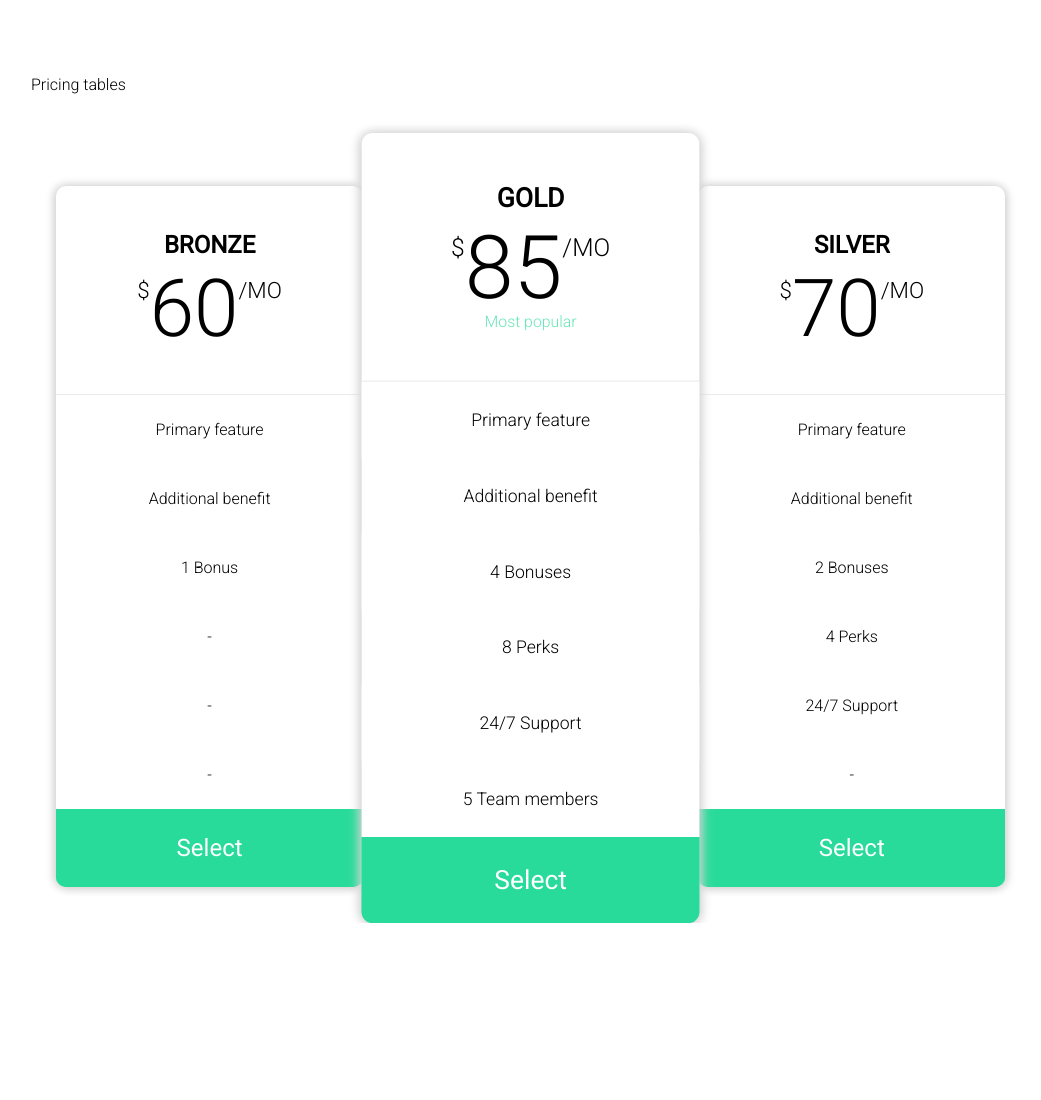
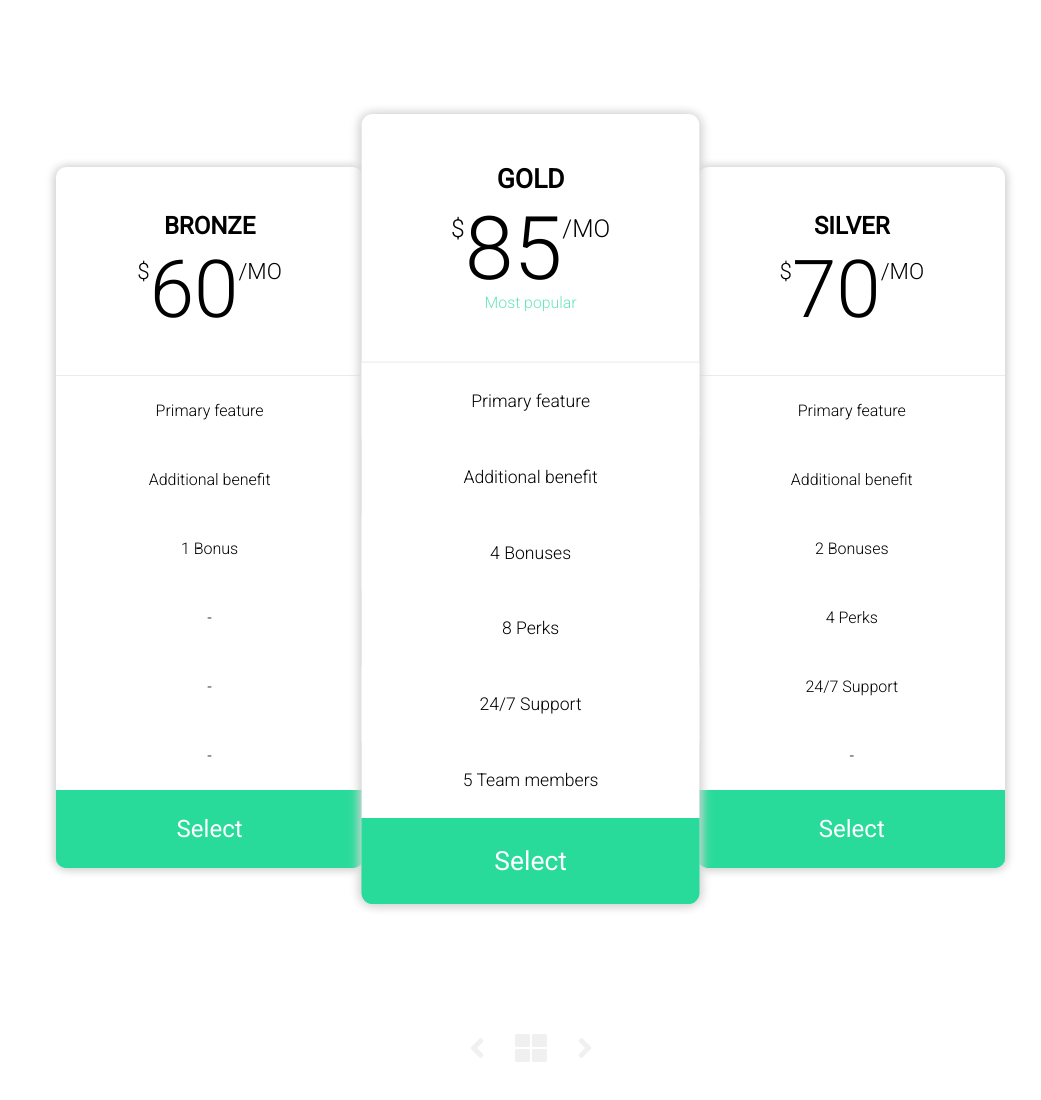
Before and after one commit to davidlower/pricing-table-css30-day10, a plain HTML site: page index.html in a window 1280 px wide. Shown: the whole page, without its empty margins (109-1150 px from the left). Before the commit the page ends 923 px from the top, so only its background shows below. Drawn offline with Linux system fonts and the light colour scheme.

Commit message:
added bottom navigation

```diff
--- a/index.html
+++ b/index.html
@@ -5,14 +5,13 @@
    <meta charset="UTF-8">
    <meta name="viewport" content="width=device-width, initial-scale=1.0">
    <meta http-equiv="X-UA-Compatible" content="ie=edge">
+   <link href="https://use.fontawesome.com/releases/v5.0.6/css/all.css" rel="stylesheet">
    <link rel="stylesheet" href="styles.css">
    <link href="https://fonts.googleapis.com/css?family=Roboto:300,400" rel="stylesheet">
    <title>Pricing table</title>
 </head>
 
 <body>
-   <p class="title">Pricing tables</p>
-
    <div class="pricing-table-container">
       <!-- TABLE 1 -->
 
@@ -20,7 +19,7 @@
          <div class="table-header">
             <h1>Bronze</h1>
             <p class="pricing"><span class="$">$</span>60<span class="month">/MO</60span></p>
-      </div>
+         </div>
       <ul>
          <li>Primary feature</li>
          <li>Additional benefit</li>
@@ -30,7 +29,7 @@
          <li>-</li>
       </ul>
       <div class="btn-background"><button>Select</button></div>
-   </div>
+      </div>
 
    <!-- TABLE 2 -->
 
@@ -69,6 +68,12 @@
       <div class="btn-background"><button>Select</button></div>
    </div>
 
+   <div class="navigation">
+            <a href="https://davidlower.github.io/modern-layouts-css30-day9/"><i class="fas fa-angle-left"></i></a>
+            <!-- <i class="fas fa-th"></i> -->
+            <a href="http://davidlower.co.uk/html/css3-in-30-days"><i class="fas fa-th-large"></i></a>
+            <a href="https://davidlower.github.io/sticky-menus-css30-day13-14-15/"><i class="fas fa-angle-right"></i></a>
+         </div>
 </div>
 
 </body>
--- a/styles.css
+++ b/styles.css
@@ -13,12 +13,8 @@ body {
    font-weight: 300;
 }
 
-.title {
-   margin: 75px 0;
-}
-
 .pricing-table-container {
-   margin: 0 auto;
+   margin: 15% auto 10%;
    padding: 0 2%;
 }
 
@@ -123,8 +119,6 @@ button:active {
    transform: translateY(2px);
 }
 
-
-
 /* ENLARGING MIDDLE TABLE */
 
 .gold {
@@ -164,22 +158,55 @@ button:active {
    -2px 0px 10px #d2d2d2;
 }
 
+/* BOTTOM NAVIGATION */
+
+.navigation {
+   display: flex;
+   align-items: flex-end;
+   justify-content: center;
+
+   height: 200px;
+   margin: 0 auto;
+
+   font-size: 2rem;
+}
+
+a {
+   text-decoration: none;
+   opacity: 0.7;
+   color: #ebebeb;
+}
+
+.navigation a:nth-child(2) {
+   padding: 0 30px;
+}
+
+.navigation a:hover {
+   cursor: pointer;
+
+   color: #bbb9bb;
+}
+
+.navigation a:active {
+   transform: translateY(1px);
+}
+
 /* MEDIA QUERIES */
 
 @media screen and (max-width: 980px) {
-
    .pricing-table {
       display: block;
 
       margin: 30px auto;
    }
-
    .gold {
       -webkit-transform: none;
       transform: none;
    }
-
    .title {
       padding-left: 45px;
    }
+   .navigation {
+      height: 100px;
+   }
 }
```
